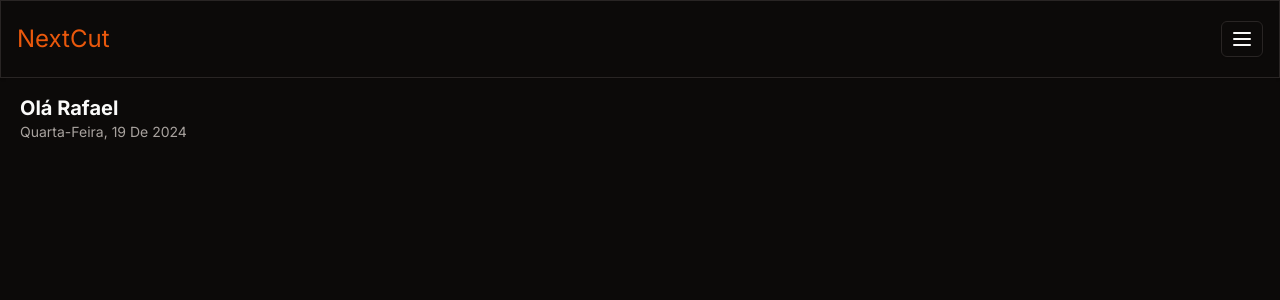
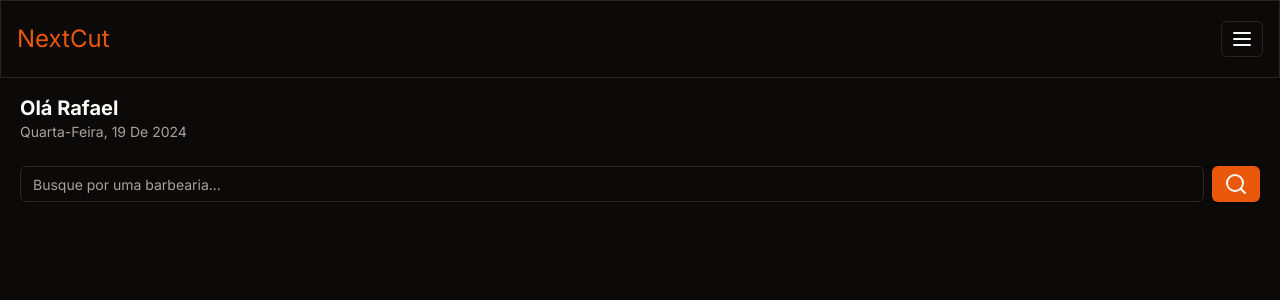
Before and after one commit to RafaGms/BarberShop, a Next.js app: page / in a window 1280 px wide. Shown: the top 300 px of the page. Built offline with nearby package versions, Linux system fonts and the light colour scheme.

Commit message:
feat: add inital search component

```diff
--- /dev/null
+++ b/src/app/(home)/_components/search.tsx
@@ -0,0 +1,16 @@
+import { Button } from "@/app/_components/ui/button";
+import { Input } from "@/app/_components/ui/input";
+import { SearchIcon } from "lucide-react";
+
+const Search = () => {
+   return (
+      <div className="flex flex-row itmes-center gap-2 ">
+         <Input placeholder="Busque por uma barbearia..." />
+         <Button className="bg-primary px-3">
+            <SearchIcon />
+         </Button>
+      </div>
+   );
+}
+
+export default Search;
--- a/src/app/(home)/page.tsx
+++ b/src/app/(home)/page.tsx
@@ -1,6 +1,8 @@
+'use client'
 import Header from "../_components/header";
 import { format } from 'date-fns'
 import { ptBR } from 'date-fns/locale'
+import Search from './_components/search';
 export default function Home() {
   return (
     <div>
@@ -12,6 +14,10 @@
           locale: ptBR
         })}</p>
       </div>
+
+      <div className="px-5 mt-6">
+        <Search />
+      </div>
     </div>
   );
 }
```
